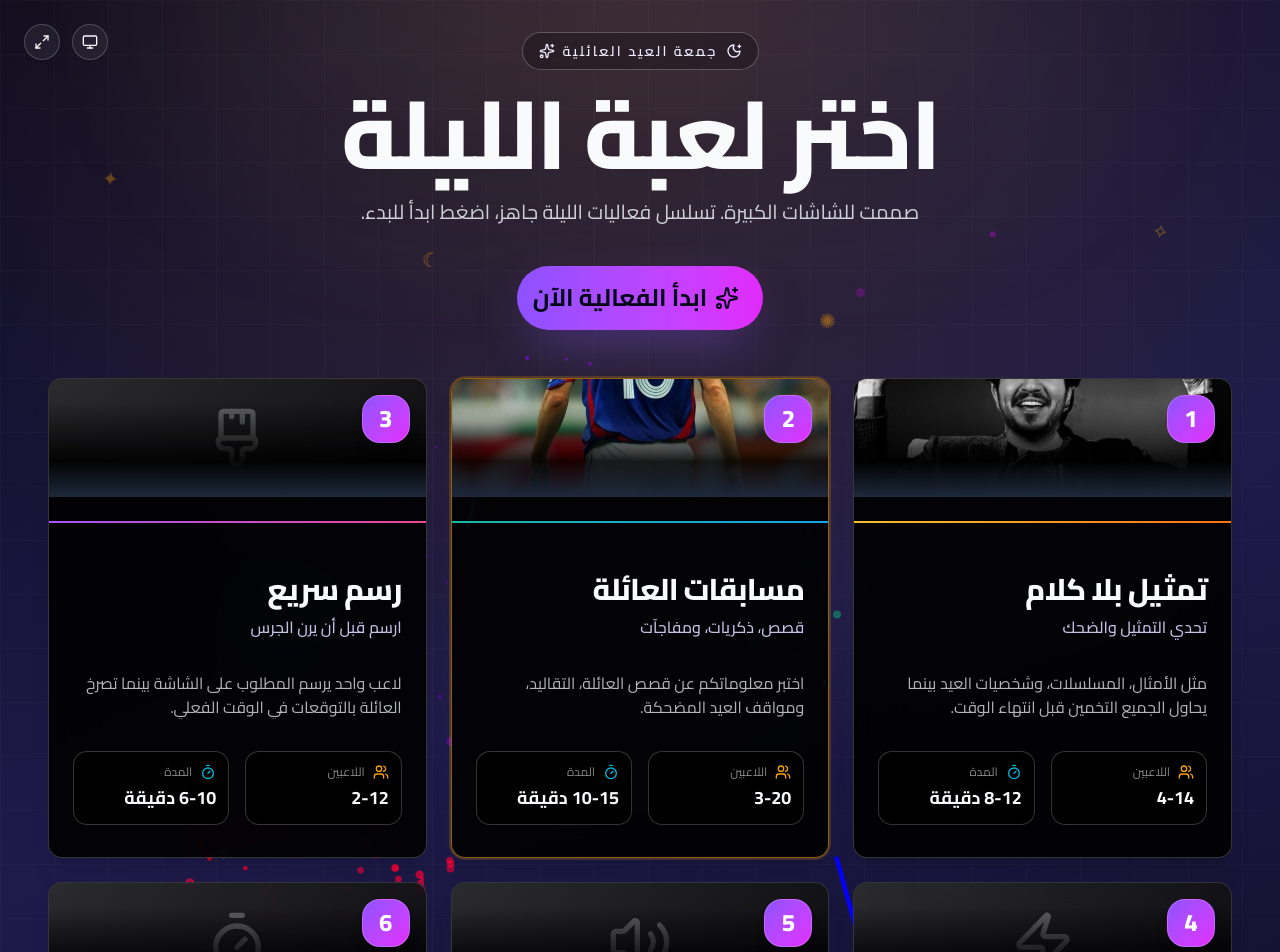
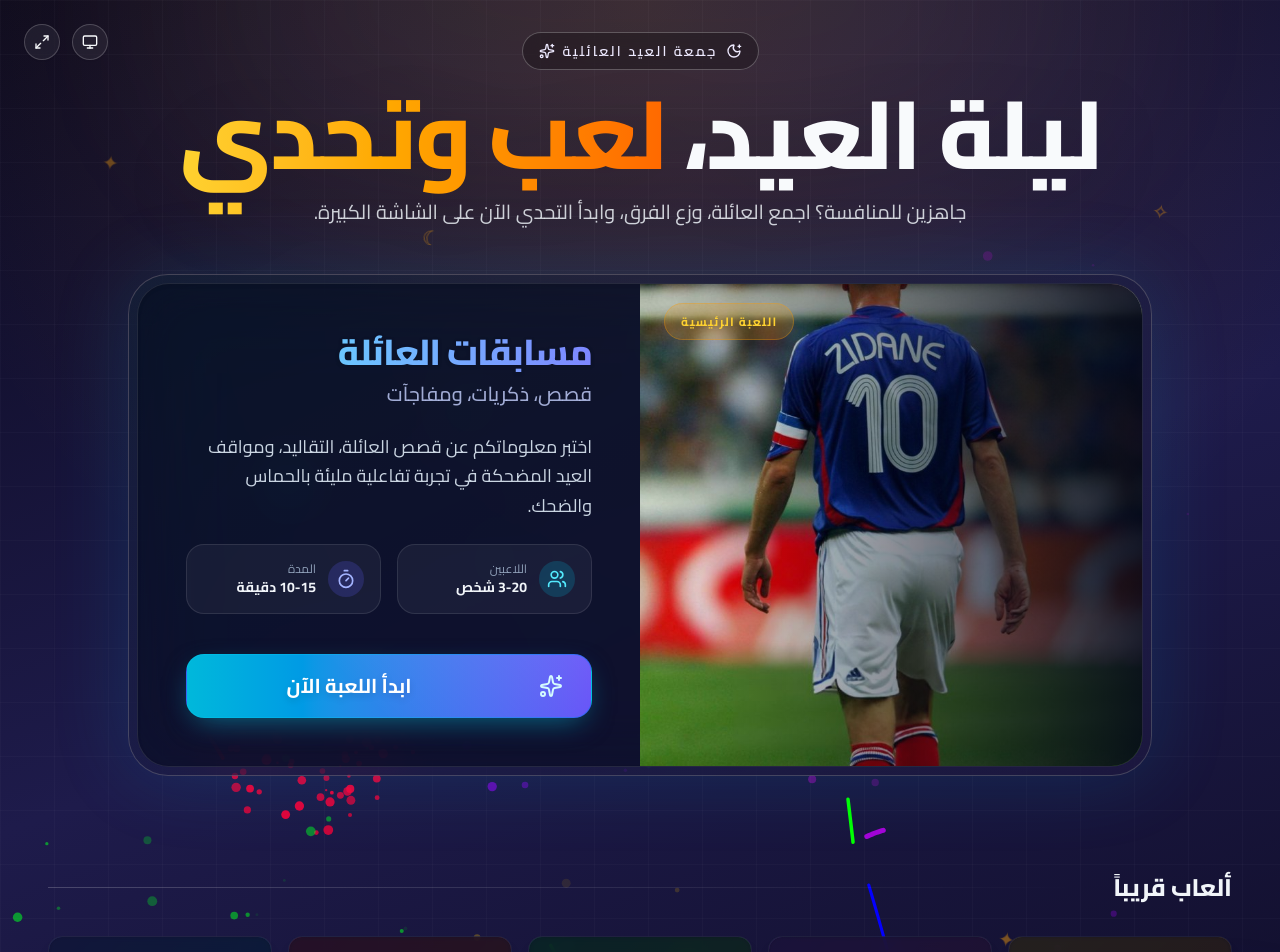
Before and after one commit to Kmatar8/Eid, a Next.js app: page / in a window 1280 px wide. Shown: the top 952 px of the page. Built offline with nearby package versions, Linux system fonts and the light colour scheme.

Commit message:
feat: redesign landing page to feature Family Trivia as main hero section

```diff
--- a/app/page.tsx
+++ b/app/page.tsx
@@ -310,116 +310,135 @@
             "text-balance font-extrabold tracking-tight text-foreground drop-shadow-[0_12px_30px_rgba(0,0,0,0.15)] font-cairo transition-all duration-500",
             isTVMode ? "text-6xl sm:text-8xl lg:text-9xl mb-4" : "text-4xl sm:text-6xl lg:text-8xl"
           )}>
-            اختر لعبة الليلة
+            ليلة العيد، <span className="text-transparent bg-clip-text bg-gradient-to-r from-amber-300 to-orange-500">لعب وتحدي</span>
           </h1>
           <p className={cn(
             "mx-auto max-w-4xl text-pretty text-slate-100/85 font-cairo transition-all duration-500",
             isTVMode ? "text-2xl sm:text-3xl lg:text-4xl opacity-100" : "text-base sm:text-xl"
           )}>
-            صممت للشاشات الكبيرة. تسلسل فعاليات الليلة جاهز، اضغط ابدأ للبدء.
+            جاهزين للمنافسة؟ اجمع العائلة، وزع الفرق، وابدأ التحدي الآن على الشاشة الكبيرة.
+          </p>
+        </motion.header>
+
+        {/* Hero Game Section (Family Trivia) */}
+        <motion.section
+          initial={{ opacity: 0, y: 40 }}
+          animate={{ opacity: 1, y: 0 }}
+          transition={{ duration: 0.7, delay: 0.2 }}
+          className="mt-12 w-full max-w-5xl mx-auto"
+        >
+          <div className="relative group rounded-[2.5rem] overflow-hidden border border-white/20 bg-slate-900/40 p-1 sm:p-2 backdrop-blur-xl shadow-[0_0_80px_rgba(14,165,233,0.15)] transition-all hover:shadow-[0_0_100px_rgba(14,165,233,0.3)]">
+            <div className="absolute inset-0 bg-gradient-to-br from-cyan-500/10 via-indigo-500/10 to-purple-500/10 opacity-50 group-hover:opacity-100 transition-opacity duration-700" />
+
+            <div className="relative rounded-[2rem] overflow-hidden bg-slate-950/50 backdrop-blur-2xl border border-white/10 flex flex-col md:flex-row shadow-inner">
+
+              {/* Image Side */}
+              <div className="relative w-full md:w-1/2 h-64 md:h-auto overflow-hidden">
+                <div className="absolute inset-0 bg-gradient-to-t md:bg-gradient-to-l from-slate-950/90 to-transparent z-10" />
+                <div
+                  className="absolute inset-0 bg-cover bg-center transition-transform duration-1000 group-hover:scale-110"
+                  style={{ backgroundImage: `url(/images/zizo.jpg)` }}
+                />
+
+                {/* Floating Elements on Image */}
+                <div className="absolute top-6 left-6 z-20">
+                  <span className="px-4 py-1.5 rounded-full bg-amber-500/20 text-amber-300 border border-amber-500/30 text-xs font-bold tracking-widest uppercase backdrop-blur-md">
+                    اللعبة الرئيسية
+                  </span>
+                </div>
+              </div>
+
+              {/* Content Side */}
+              <div className="relative w-full md:w-1/2 p-8 sm:p-12 flex flex-col justify-center space-y-6 z-20">
+                <div>
+                  <h2 className={cn(
+                    "font-cairo font-black text-transparent bg-clip-text bg-gradient-to-r from-cyan-300 to-indigo-400 tracking-tight drop-shadow-sm mb-2",
+                    isTVMode ? "text-5xl" : "text-4xl"
+                  )}>
+                    مسابقات العائلة
+                  </h2>
+                  <p className="text-xl text-indigo-200/80 font-cairo font-medium">قصص، ذكريات، ومفاجآت</p>
+                </div>
+
+                <p className="text-slate-300 font-cairo leading-relaxed text-lg">
+                  اختبر معلوماتكم عن قصص العائلة، التقاليد، ومواقف العيد المضحكة في تجربة تفاعلية مليئة بالحماس والضحك.
                 </p>
 
-          <motion.div
-            initial={{ opacity: 0, scale: 0.9 }}
-            animate={{ opacity: 1, scale: 1 }}
-            transition={{ delay: 0.4 }}
-            className="pt-6"
-          >
+                <div className="grid grid-cols-2 gap-4">
+                  <div className="flex items-center gap-3 rounded-2xl bg-white/5 p-4 border border-white/10">
+                    <div className="p-2 rounded-full bg-cyan-500/20 text-cyan-300">
+                      <Users className="size-5" />
+                    </div>
+                    <div>
+                      <p className="text-xs text-slate-400 font-cairo">اللاعبين</p>
+                      <p className="text-sm font-bold text-slate-100">3-20 شخص</p>
+                    </div>
+                  </div>
+                  <div className="flex items-center gap-3 rounded-2xl bg-white/5 p-4 border border-white/10">
+                    <div className="p-2 rounded-full bg-indigo-500/20 text-indigo-300">
+                      <Timer className="size-5" />
+                    </div>
+                    <div>
+                      <p className="text-xs text-slate-400 font-cairo">المدة</p>
+                      <p className="text-sm font-bold text-slate-100">10-15 دقيقة</p>
+                    </div>
+                  </div>
+                </div>
+
+                <div className="pt-4">
                   <Button
                     size="lg"
                     onClick={startSequence}
                     className={cn(
-                "rounded-full bg-gradient-to-r from-violet-500 to-fuchsia-500 font-bold text-slate-950 shadow-[0_20px_50px_-15px_rgba(139,92,246,0.5)] transition-all hover:scale-105 hover:shadow-fuchsia-500/40 active:scale-95",
-                isTVMode ? "h-24 px-16 text-4xl" : "h-16 px-12 text-2xl"
+                      "w-full rounded-2xl bg-gradient-to-r from-cyan-500 hover:from-cyan-400 to-indigo-600 hover:to-indigo-500 text-white font-bold shadow-[0_10px_30px_-10px_rgba(6,182,212,0.6)] transition-all hover:scale-[1.02] active:scale-[0.98] border border-cyan-400/30 overflow-hidden relative",
+                      isTVMode ? "h-20 text-3xl" : "h-16 text-xl"
                     )}
                   >
-              <Sparkles className="mr-2 size-6" />
-              ابدأ الفعالية الآن
+                    <div className="absolute inset-0 bg-[linear-gradient(45deg,transparent_25%,rgba(255,255,255,0.2)_50%,transparent_75%)] bg-[length:250%_250%,100%_100%] animate-[shimmer_2s_infinite]" />
+                    <Sparkles className="mr-3 size-6 text-cyan-100" />
+                    <span className="relative z-10 flex-1 text-center pr-9 drop-shadow-md font-cairo">ابدأ اللعبة الآن</span>
                   </Button>
-          </motion.div>
-        </motion.header>
+                </div>
+              </div>
+            </div>
+          </div>
+        </motion.section>
 
-        <section className="mt-12">
-          <div className="grid grid-cols-1 gap-6 sm:grid-cols-2 lg:grid-cols-3 xl:grid-cols-3">
-            {games.map((game, index) => {
-              const isSelected = game.id === TRIVIA_GAME_ID
+        {/* Coming Soon Section */}
+        <section className="mt-24 mb-12">
+          <div className="flex items-center gap-4 mb-8">
+            <h3 className="text-2xl font-black text-slate-100 font-cairo">ألعاب قريباً</h3>
+            <div className="h-px flex-1 bg-gradient-to-r from-white/20 to-transparent" />
+          </div>
 
+          <div className="grid grid-cols-1 gap-4 sm:grid-cols-2 lg:grid-cols-3 xl:grid-cols-5">
+            {games.filter(g => g.id !== TRIVIA_GAME_ID).map((game, index) => {
               return (
                 <motion.div
                   key={game.id}
                   className="text-right"
-                  initial={{ opacity: 0, y: 20 }}
-                  animate={{ opacity: 1, y: 0 }}
-                  transition={{ delay: 0.1 + index * 0.05, duration: 0.35 }}
+                  initial={{ opacity: 0, scale: 0.95 }}
+                  animate={{ opacity: 1, scale: 1 }}
+                  whileHover={{ y: -5 }}
+                  transition={{ delay: 0.4 + index * 0.05, duration: 0.4 }}
                 >
                   <Card
-                    className={cn(
-                      "relative h-[30rem] overflow-hidden border-glass-border bg-glass-bg py-0 text-foreground backdrop-blur-xl shadow-xl",
-                      isSelected
-                        ? "border-primary/60 ring-2 ring-primary/20 bg-glass-bg"
-                        : ""
-                    )}
+                    className="relative h-[16rem] overflow-hidden border border-white/5 bg-slate-900/30 text-foreground backdrop-blur-md shadow-lg"
                   >
-                    <div className="h-[42%] overflow-hidden relative">
-                      <div className="absolute right-4 top-4 z-20 flex size-12 items-center justify-center rounded-2xl bg-gradient-to-br from-violet-500 to-fuchsia-500 text-2xl font-black text-white backdrop-blur-md border border-glass-border shadow-lg">
-                        {index + 1}
+                    <div className="absolute inset-0 opacity-20 transition-opacity duration-300 group-hover:opacity-40" style={{ backgroundImage: game.gradient }} />
+                    <div className="absolute inset-0 bg-slate-950/60 backdrop-blur-[2px]" />
+
+                    <div className="relative h-full flex flex-col p-6 z-10">
+                      <div className="flex justify-between items-start mb-4">
+                        <game.icon className="size-8 text-white/50" />
+                        <span className="px-2 py-1 rounded-md bg-white/10 text-[10px] font-bold tracking-wider uppercase text-white/60">قريباً</span>
                       </div>
 
-                      {game.image ? (
-                        <div
-                          className="h-full w-full bg-cover bg-center"
-                          style={{ backgroundImage: `url(${game.image})` }}
-                        />
-                      ) : (
-                        <div className="h-full w-full bg-[linear-gradient(135deg,rgba(255,255,255,0.16),rgba(255,255,255,0.04))] flex items-center justify-center">
-                          <game.icon className="size-16 opacity-30" />
-                        </div>
-                      )}
-
-                      <div
-                        className="pointer-events-none absolute inset-0"
-                        style={{
-                          backgroundImage: `linear-gradient(to bottom, transparent 20%, var(--glass-bg) 70%, var(--card) 100%)`,
-                        }}
-                      />
-                    </div>
-
-                    <div className="relative h-1 w-full" style={{ backgroundImage: game.gradient }} />
-
-                    <CardHeader className="gap-2 pt-6 pb-2">
-                      <CardTitle className={cn(
-                        "font-cairo font-black transition-all duration-300 tracking-tight",
-                        isTVMode ? "text-4xl" : "text-3xl"
-                      )}>{game.title}</CardTitle>
-                      <CardDescription className={cn(
-                        "text-violet-200/90 font-cairo transition-all duration-300 font-medium",
-                        isTVMode ? "text-xl" : "text-base"
-                      )}>{game.tagline}</CardDescription>
-                    </CardHeader>
-
-                    <CardContent className={cn(
-                      "pb-8 text-foreground/90 font-cairo transition-all duration-300 leading-relaxed",
-                      isTVMode ? "text-lg" : "text-base"
-                    )}>
-                      <p className="line-clamp-2 opacity-80">{game.description}</p>
-
-                      <div className="mt-8 grid grid-cols-2 gap-4">
-                        <div className="rounded-xl bg-glass-bg p-3 border border-glass-border backdrop-blur-md">
-                          <div className="flex items-center gap-2 mb-1">
-                            <Users className="size-4 text-primary" />
-                            <p className="text-xs opacity-60">اللاعبين</p>
-                          </div>
-                          <p className="text-lg font-bold text-foreground">{game.players}</p>
-                        </div>
-                        <div className="rounded-xl bg-glass-bg p-3 border border-glass-border backdrop-blur-md">
-                          <div className="flex items-center gap-2 mb-1">
-                            <Timer className="size-4 text-cyan-500" />
-                            <p className="text-xs opacity-60">المدة</p>
-                          </div>
-                          <p className="text-lg font-bold text-foreground">{game.duration}</p>
+                      <div className="mt-auto">
+                        <h4 className="font-cairo font-black text-xl text-slate-200 mb-1">{game.title}</h4>
+                        <p className="text-slate-400 text-sm font-cairo line-clamp-2">{game.description}</p>
                       </div>
                     </div>
-                    </CardContent>
                   </Card>
                 </motion.div>
               )
```
Lines whose indentation alone changed are shown as unchanged.
